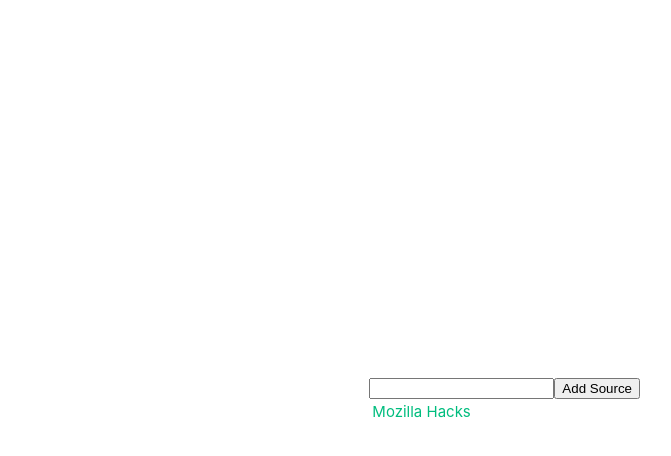
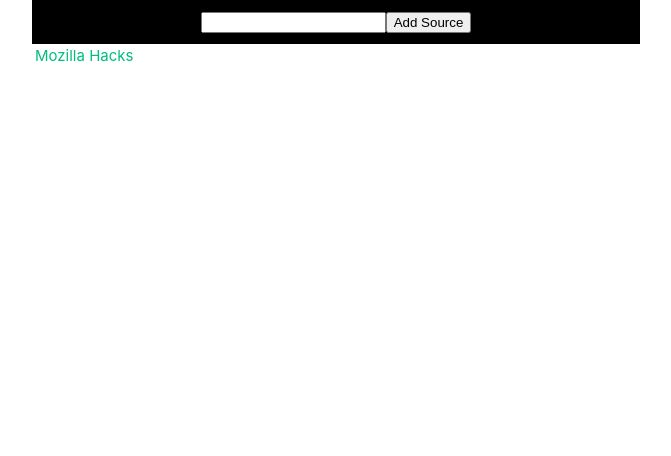
Before and after one commit to saulkurosaki/vue-rss-news-reader-practice-project, a Vue app: page / in a window 1280 px wide. Shown: the top 456 px of the page, without its empty margins (0-671 px from the left). Built offline with nearby package versions, Linux system fonts and the light colour scheme.

Commit message:
style(Header): implement the components header class styles

```diff
--- a/src/assets/main.css
+++ b/src/assets/main.css
@@ -1,4 +1,4 @@
-@import './base.css';
+@import "./base.css";
 
 #app {
   max-width: 1280px;
@@ -22,11 +22,6 @@ a,
 }
 
 @media (min-width: 1024px) {
-  body {
-    display: flex;
-    place-items: center;
-  }
-
   #app {
     display: grid;
     grid-template-columns: 1fr 1fr;
--- a/src/components/Header.vue
+++ b/src/components/Header.vue
@@ -21,4 +21,13 @@ const handleSubmit = () => {
   </div>
 </template>
 
-<style scoped></style>
+<style scoped>
+.header {
+  background: black;
+  grid-area: header;
+  justify-self: stretch;
+  display: flex;
+  justify-content: center;
+  padding: 10px;
+}
+</style>
--- a/src/stores/store.js
+++ b/src/stores/store.js
@@ -44,10 +44,10 @@ export const useFeedStore = defineStore("feedStore", () => {
 
   async function registerNewSource(url) {
     try {
-      const response = await fetch();
+      const response = await fetch(url);
       let text = await response.text();
       const domParser = new DOMParser();
-      let doc = domParser.parseFromString(text);
+      let doc = domParser.parseFromString(text, "text/xml");
 
       const title = doc.querySelector("channel title, feed title");
 
```
